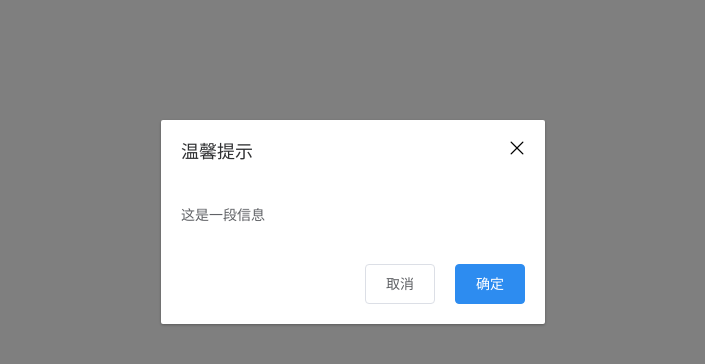
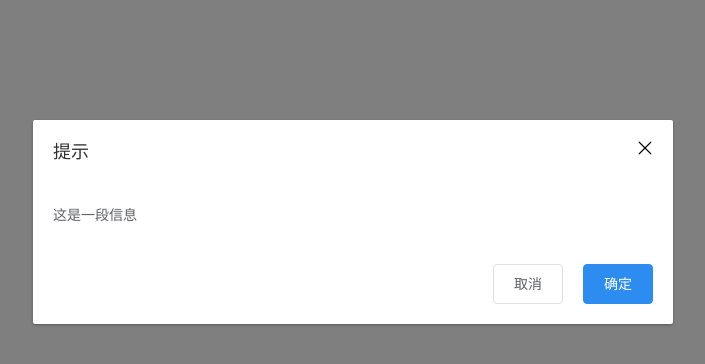
Before and after one commit to Phoebe0626/orange-ui, a Vue app: page / in a window 1280 px wide. Shown: the top 364 px of the page, without its empty margins (287-992 px from the left). Built offline with nearby package versions, Linux system fonts and the light colour scheme.

Commit message:
dialog添加width和top属性

```diff
--- a/src/App.vue
+++ b/src/App.vue
@@ -53,13 +53,8 @@
       <o-button ghost disabled>按钮</o-button>
     </div> -->
 
-    <o-dialog
-      title="温馨提示"
-    >
-      <!-- <template #title>
-        <h3>我是标题h3</h3>
-      </template> -->
-    </o-dialog>
+    <!-- <o-dialog title="温馨提示" width="60%" top="200px"></o-dialog> -->
+    <o-dialog></o-dialog>
   </div>
 </template>
 
--- a/src/components/dialog.vue
+++ b/src/components/dialog.vue
@@ -1,6 +1,8 @@
 <template>
   <div class="o-dialog__wrapper">
-    <div class="o-dialog">
+    <div class="o-dialog"
+      :style="{width, marginTop: top}"
+    >
       <div class="o-dialog__header">
         <slot name="title">
           <span class="o-dialog__title">{{ title }}</span>
@@ -27,6 +29,14 @@ export default {
     title: {
       type: String,
       default: '提示'
+    },
+    width: {
+      type: String,
+      default: '50%'
+    },
+    top: {
+      type: String,
+      default: '15vh'
     }
   }
 }
```
